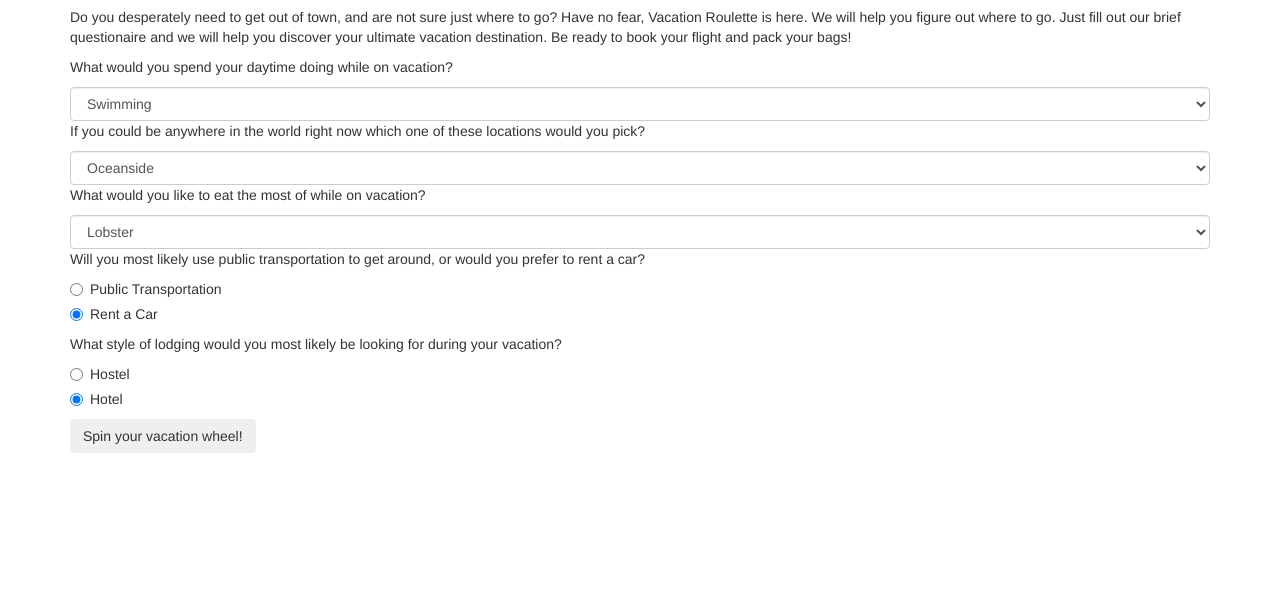
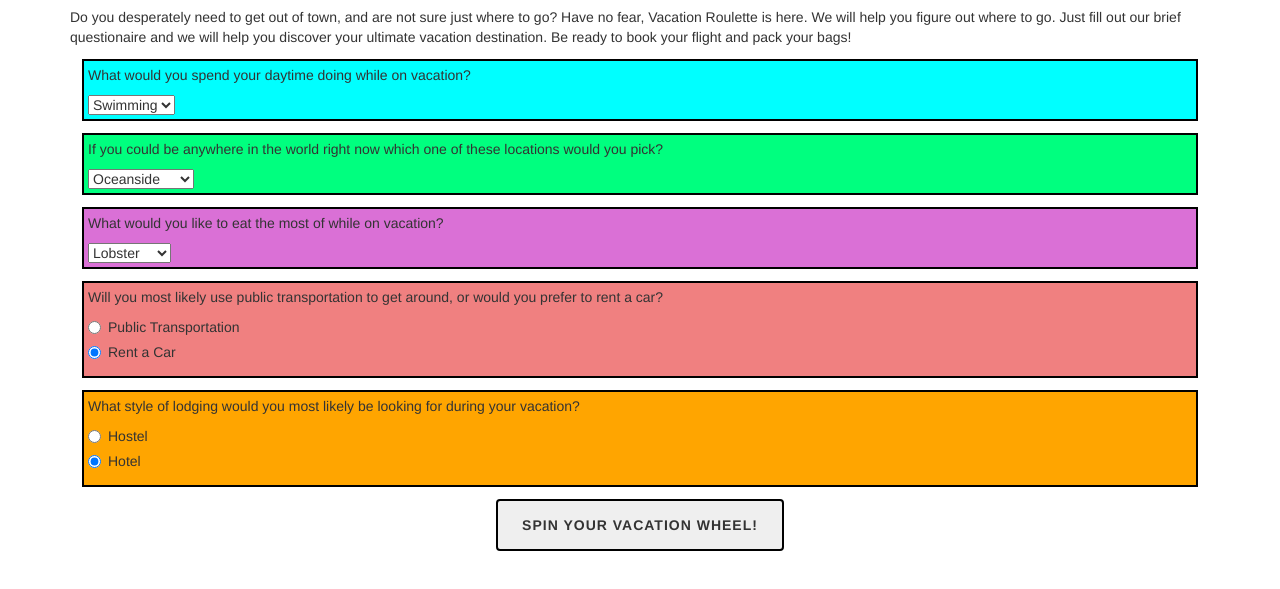
Before and after one commit to luckybooger/codereview_2, a plain HTML site: page index.html in a window 1280 px wide. Shown: the part 63-652 px from the top of the page. Drawn offline with Linux system fonts and the light colour scheme.

Commit message:
styles questionaire and submit button

```diff
--- a/css/styles.css
+++ b/css/styles.css
@@ -26,3 +26,46 @@
 .clickable:hover {
   text-decoration-color: underline;
 }
+
+#question1 {
+  margin: 12px;
+  border: 2px solid black;
+  padding: 4px;
+  background-color: aqua;
+}
+
+#question2 {
+  margin: 12px;
+  border: 2px solid black;
+  padding: 4px;
+  background-color: springgreen;
+}
+
+#question3 {
+  margin: 12px;
+  border: 2px solid black;
+  padding: 4px;
+  background-color: orchid;
+}
+
+#question4 {
+  margin: 12px;
+  border: 2px solid black;
+  padding: 4px;
+  background-color: lightcoral;
+}
+
+#question5 {
+  margin: 12px;
+  border: 2px solid black;
+  padding: 4px;
+  background-color: orange;
+}
+
+.btn {
+    padding: 14px 24px;
+    border: 2px solid black;
+    font-weight: 700;
+    letter-spacing: 1px;
+    text-transform: uppercase;
+}
--- a/index.html
+++ b/index.html
@@ -15,7 +15,7 @@
       <form id="survey">
         <div id="question1">
           <p>What would you spend your daytime doing while on vacation?</p>
-          <select class="form-control" id="daytime">
+          <select class="selectpicker" id="daytime">
            <option value="1">Swimming</option>
            <option value="2">Hiking</option>
            <option value="3">Museum</option>
@@ -24,7 +24,7 @@
         </div>
         <div id="question2">
           <p>If you could be anywhere in the world right now which one of these locations would you pick?</p>
-          <select class="form-control" id="location">
+          <select class="selectpicker" id="location">
             <option value="1">Oceanside</option>
             <option value="2">Mountainside</option>
             <option value="3">Riverside</option>
@@ -33,7 +33,7 @@
         </div>
         <div id="question3">
           <p>What would you like to eat the most of while on vacation?</p>
-          <select class="form-control" id="food">
+          <select class="selectpicker" id="food">
             <option value="1">Lobster</option>
             <option value="2">Steak</option>
             <option value="3">Sandwich</option>
@@ -66,30 +66,32 @@
               </label>
             </div>
           </div>
-        <button type="submit" class="btn">Spin your vacation wheel!</button>
+            <div class="col-md-12 text-center">
+              <button type="submit" class="btn">Spin your vacation wheel!</button>
+            </div>
       </form>
       <div id="hawaii">
           <p>Congratulations, you should book your tickets to <span class="clickable">Hawaii</span>!!!</p>
         <div class="intially-hidden">
-          <img src="img/hawaii.jpg" alt="Picture of Hawaii">
+          <img src="img/hawaii.jpg" alt="Picture of Hawaii" class="img-rounded">
         </div>
       </div>
       <div id="rockymountains">
           <p>Congratulations, you should book your tickets to Colorado and explore the <span class="clickable">Rocky Mountains<span>!!!</p>
         <div class="intially-hidden">
-          <img src="img/rockymountains.jpg" alt="Picture of Rocky Mountains">
+          <img src="img/rockymountains.jpg" alt="Picture of Rocky Mountains" class="img-rounded">
         </div>
       </div>
       <div id="newyork">
           <p>Congratulations, your should book your tickets to <span class="clickable">New York City</span>!!!</p>
         <div class="intially-hidden">
-          <img src="img/newyorkcity.jpg" alt="Picture of New York City">
+          <img src="img/newyorkcity.jpg" alt="Picture of New York City" class="img-rounded">
         </div>
       </div>
       <div id="losangeles">
         <p>Congratulations, you should book your tickets to <span class="clickable">Los Angeles</span>!!!</p>
         <div class="intially-hidden">
-          <img src="img/losangeles.jpg" alt="Picture of Los Angeles">
+          <img src="img/losangeles.jpg" alt="Picture of Los Angeles" class="img-rounded">
         </div>
       </div>
     </div>
--- a/js/scripts.js
+++ b/js/scripts.js
@@ -24,8 +24,8 @@ $(function(){
 
   $(".clickable").click(function(){
     $(".intially-hidden").fadeIn();
-  })
 
+})
 
 
     event.preventDefault();
```
